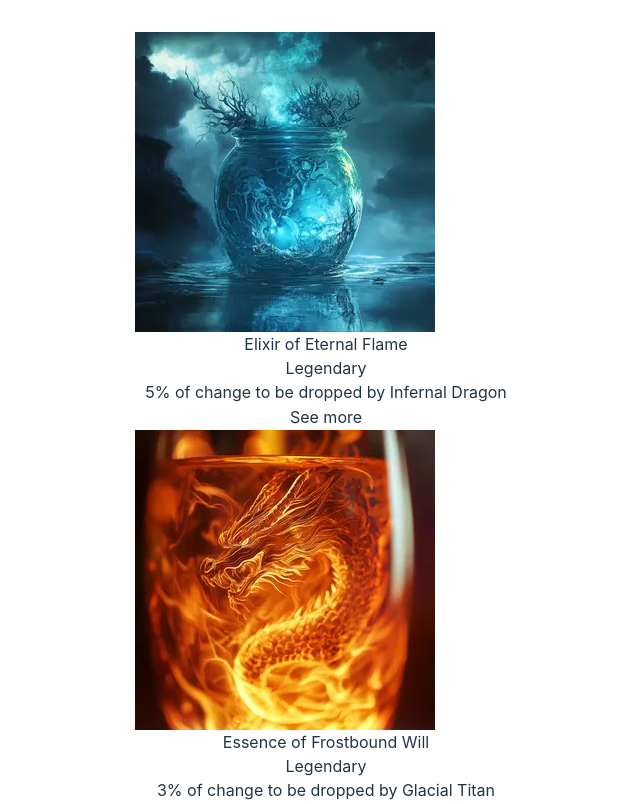
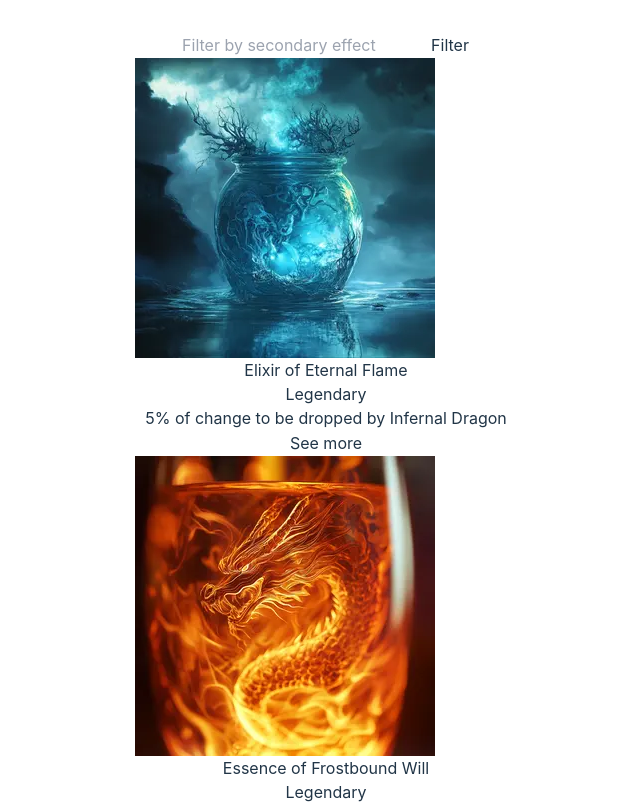
Before and after one commit to izeta8/julen-izeta-intcli2425, a React (Vite) app: page / in a window 1280 px wide. Shown: the top 804 px of the page, without its empty margins (314-954 px from the left). Built offline with nearby package versions, Linux system fonts and the light colour scheme.

Commit message:
Implement filter input.

```diff
--- a/src/App.tsx
+++ b/src/App.tsx
@@ -1,15 +1,40 @@
+import { useEffect, useState } from 'react'
 import './App.css'
 import PotionItem from './components/PotionItem'
 import { potions } from './data/data'
+import { Potion } from './types/Potion'
+import EffectFilter from './components/EffectFilter'
+import Button from './components/Button'
 
 function App() {
+
+  const [displayedPotions, setDisplayedPotions] = useState<Potion[]>(potions);
+  const [secondaryEffectText, setSecondaryEffectText] = useState<string|undefined>(undefined);
+
+  useEffect(() => {
+    console.log("secondaryEffectText");
+    console.log(secondaryEffectText);
+  }, [secondaryEffectText]);
+
   return (
-    <div className='grid grid-cols-2 gap-3'>
-      {potions.map(potion => {
-        return <PotionItem potion={potion} />
-      })}
-    </div>
-  )
+      <>
+        <div className={`bg-gray-900 border-2 border-[#cda882] mb-3 p-3 gap-3 flex`}>
+
+          <EffectFilter
+            setSecondaryEffectText={setSecondaryEffectText}
+          />
+
+          <Button
+            label='Filter'
+            />
+        </div>
+        <div className='grid grid-cols-2 gap-3'>
+          {displayedPotions.map((potion, index) => {
+            return <PotionItem potion={potion} key={index} />
+          })}
+        </div>
+      </>
+    )
 }
 
 export default App
--- /dev/null
+++ b/src/components/EffectFilter.tsx
@@ -0,0 +1,20 @@
+
+import { SyntheticEvent } from "react";
+
+interface EffectFilterProps {
+  setSecondaryEffectText: Function;
+}
+
+const EffectFilter: React.FC<EffectFilterProps> = ({setSecondaryEffectText}) => {
+
+  const handleInputChange = (e: SyntheticEvent) => {
+    setSecondaryEffectText(e.target.value);
+  }
+
+  return (
+    <input type="text" placeholder="Filter by secondary effect" className="p-2 w-52" onChange={handleInputChange} />
+  )
+
+}
+
+export default EffectFilter;
```
